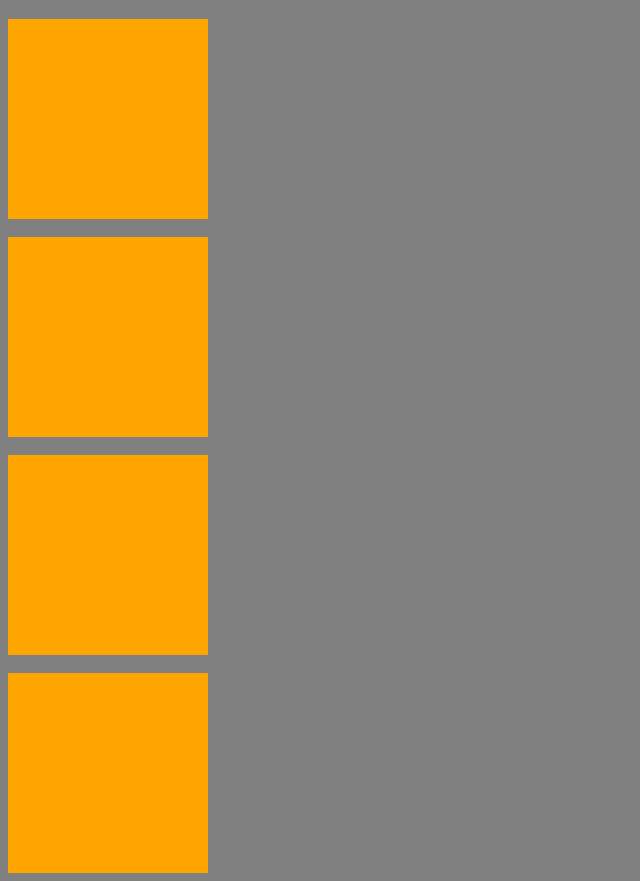
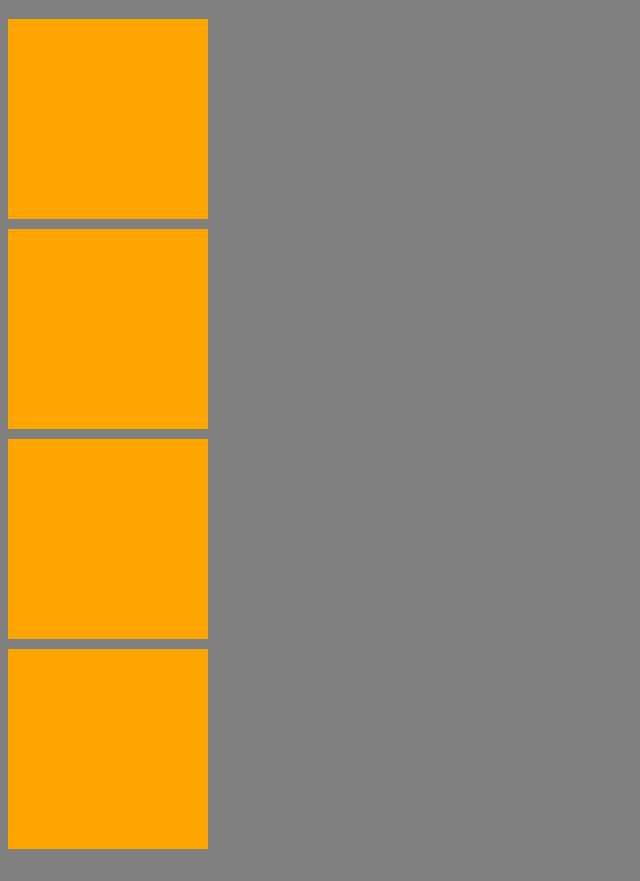
Before and after one commit to bgcrafts/zadanie16, a plain HTML site: page index.html in a window 1280 px wide. Shown: the part 61-942 px from the top of the page, without its empty margins (0-640 px from the left). After the commit the page ends 920 px from the top, so only its background shows below. Drawn offline with Linux system fonts and the light colour scheme.

Commit message:
poprawione

```diff
--- a/css/style.css
+++ b/css/style.css
@@ -1,30 +1,16 @@
-html {
+body {
     background-color: #808080;
   }
+
 h1 {
     color: white;
 }
 
-.kw1 {
+.kw1, .kw2, .kw3, .kw4 {
+
     width:200px;
     height: 200px;
     background-color: #fea500;
+    margin-bottom: 10px;
+
 }
-
-.kw2 {
-    width:200px;
-    height: 200px;
-    background-color: #fea500;
-}
-
-.kw3 {
-    width:200px;
-    height: 200px;
-    background-color: #fea500;
-}
-
-.kw4 {
-    width:200px;
-    height: 200px;
-    background-color: #fea500;
-}
--- a/index.html
+++ b/index.html
@@ -1,23 +1,26 @@
 <!DOCTYPE html>
 <html lang="en">
+
 <head>
-    <meta charset="UTF-8">
-    <meta name="viewport" content="width=device-width, initial-scale=1.0">
-    <title>Document</title>
+  <meta charset="UTF-8">
+  <meta name="viewport" content="width=device-width, initial-scale=1.0">
 
-    <title>css</title>
-    <link rel="stylesheet" href="css/style.css">
+
+  <title>css</title>
+  <link rel="stylesheet" href="css/style.css">
 
 </head>
 
 <body>
+
   <h1>Kwadraty</h1>
 
-  <div class="kw1"></div><br>
-  <div class="kw2"></div><br>
-  <div class="kw3"></div><br>
+  <div class="kw1"></div>
+  <div class="kw2"></div>
+  <div class="kw3"></div>
   <div class="kw4"></div>
 
 
 </body>
+
 </html>
```
